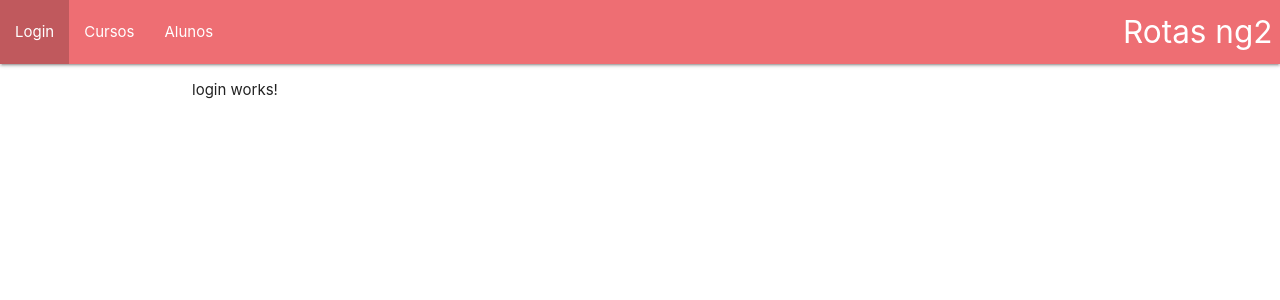
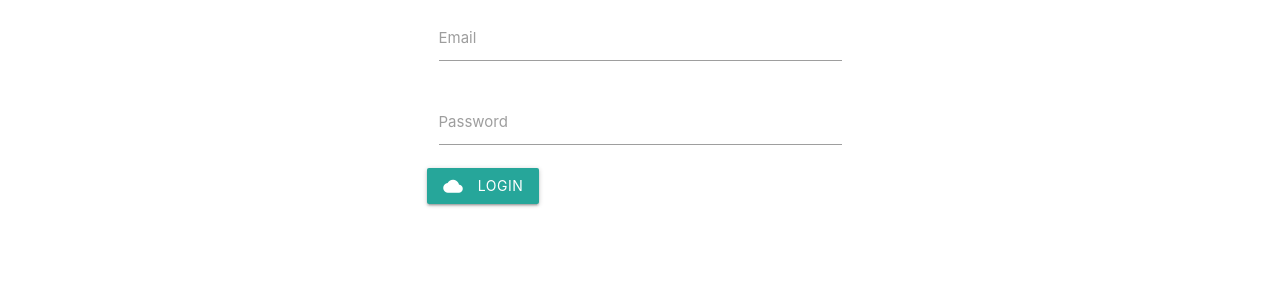
Before and after one commit to gustavopaco/angular-rotas-loiane-pt6, an Angular app: page /login in a window 1280 px wide. Shown: the top 300 px of the page. Built offline with nearby package versions, Linux system fonts and the light colour scheme.

Commit message:
- Criando exemplo de login com verificacao se usuario esta logado para esconder barra de menu

```diff
--- a/src/app/app.component.html
+++ b/src/app/app.component.html
@@ -1,4 +1,4 @@
-<nav>
+<nav *ngIf="mostrarMenu">
   <!--IMPORTANT: routerLink responsavel por direcionar para a URI escolhida;
         routerLinkActive, responsavel por ativar classe CSS na rota ativa;-->
   <div class="nav-wrapper">
--- a/src/app/app.component.ts
+++ b/src/app/app.component.ts
@@ -1,11 +1,20 @@
-import { Component } from '@angular/core';
+import {Component, OnInit} from '@angular/core';
+import {LoginService} from "./login/login.service";
 
 @Component({
   selector: 'app-root',
   templateUrl: './app.component.html',
   styleUrls: ['./app.component.scss']
 })
-export class AppComponent {
+export class AppComponent implements OnInit{
   title = 'angular-rotas-loiane-pt6';
   cursoID: string = "";
+  mostrarMenu: boolean = false;
+
+  constructor(private loginService: LoginService) {
+  }
+
+  ngOnInit(): void {
+    this.loginService.mostrarMenuEmitter.subscribe(response => this.mostrarMenu = response);
+  }
 }
--- a/src/app/login/login.component.html
+++ b/src/app/login/login.component.html
@@ -1 +1,13 @@
-<p>login works!</p>
+<div class="row">
+  <div class="col s6 offset-l3">
+    <div class="input-field col s12">
+      <input id="email" type="text" class="validate" [(ngModel)]="usuario.email">
+      <label class="active" for="email">Email</label>
+    </div>
+    <div class="input-field col s12">
+      <input id="password" type="password" class="validate" [(ngModel)]="usuario.password">
+      <label class="active" for="password">Password</label>
+    </div>
+    <a class="waves-effect waves-light btn" (click)="login()"><i class="material-icons left">cloud</i>Login</a>
+  </div>
+</div>
--- a/src/app/login/login.component.ts
+++ b/src/app/login/login.component.ts
@@ -1,4 +1,6 @@
 import { Component, OnInit } from '@angular/core';
+import {LoginService} from "./login.service";
+import {Usuario} from "../usuario/usuario";
 
 @Component({
   selector: 'app-login',
@@ -7,9 +9,14 @@ import { Component, OnInit } from '@angular/core';
 })
 export class LoginComponent implements OnInit {
 
-  constructor() { }
+  usuario = new Usuario();
+
+  constructor(private loginService: LoginService) { }
 
   ngOnInit(): void {
   }
 
+  login() {
+    this.loginService.login(this.usuario);
+  }
 }
--- /dev/null
+++ b/src/app/login/login.service.ts
@@ -0,0 +1,33 @@
+import {EventEmitter, Injectable} from '@angular/core';
+import {Usuario} from "../usuario/usuario";
+import {Router} from "@angular/router";
+
+@Injectable({
+  providedIn: 'root'
+})
+export class LoginService {
+
+  email = "gustavopaco@gmail.com";
+  password = "123"
+  usuarioAutenticado: boolean = false;
+  mostrarMenuEmitter = new EventEmitter<boolean>();
+
+  constructor(private router: Router) {
+  }
+
+  login(usuario: Usuario) {
+    if (usuario.email === this.email && usuario.password === this.password) {
+
+      console.log("Logado");
+      this.usuarioAutenticado = true;
+
+      this.mostrarMenuEmitter.emit(true);
+
+      this.router.navigate(["/"]);
+    } else {
+      console.log("Erro ao logar");
+      this.usuarioAutenticado = false;
+      this.mostrarMenuEmitter.emit(false);
+    }
+  }
+}
--- /dev/null
+++ b/src/app/usuario/usuario.ts
@@ -0,0 +1,5 @@
+export class Usuario {
+
+  email: String
+  password: String
+}
--- a/tsconfig.json
+++ b/tsconfig.json
@@ -6,7 +6,8 @@
     "outDir": "./dist/out-tsc",
     "forceConsistentCasingInFileNames": true,
     "strict": true,
-    "noImplicitReturns": true,
+    "noImplicitReturns": false,
+    "strictPropertyInitialization": false,
     "noFallthroughCasesInSwitch": true,
     "sourceMap": true,
     "declaration": false,
```
